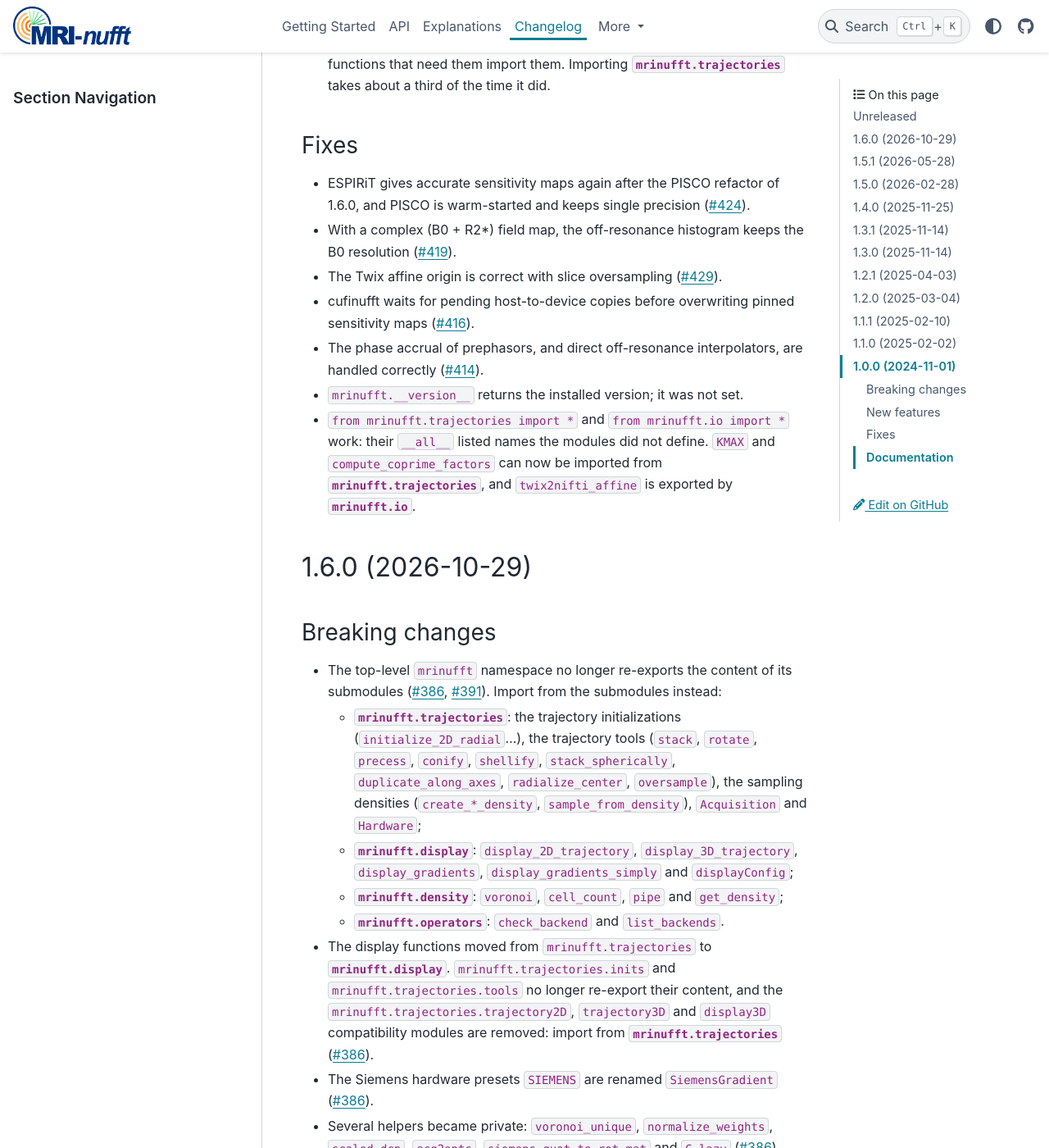
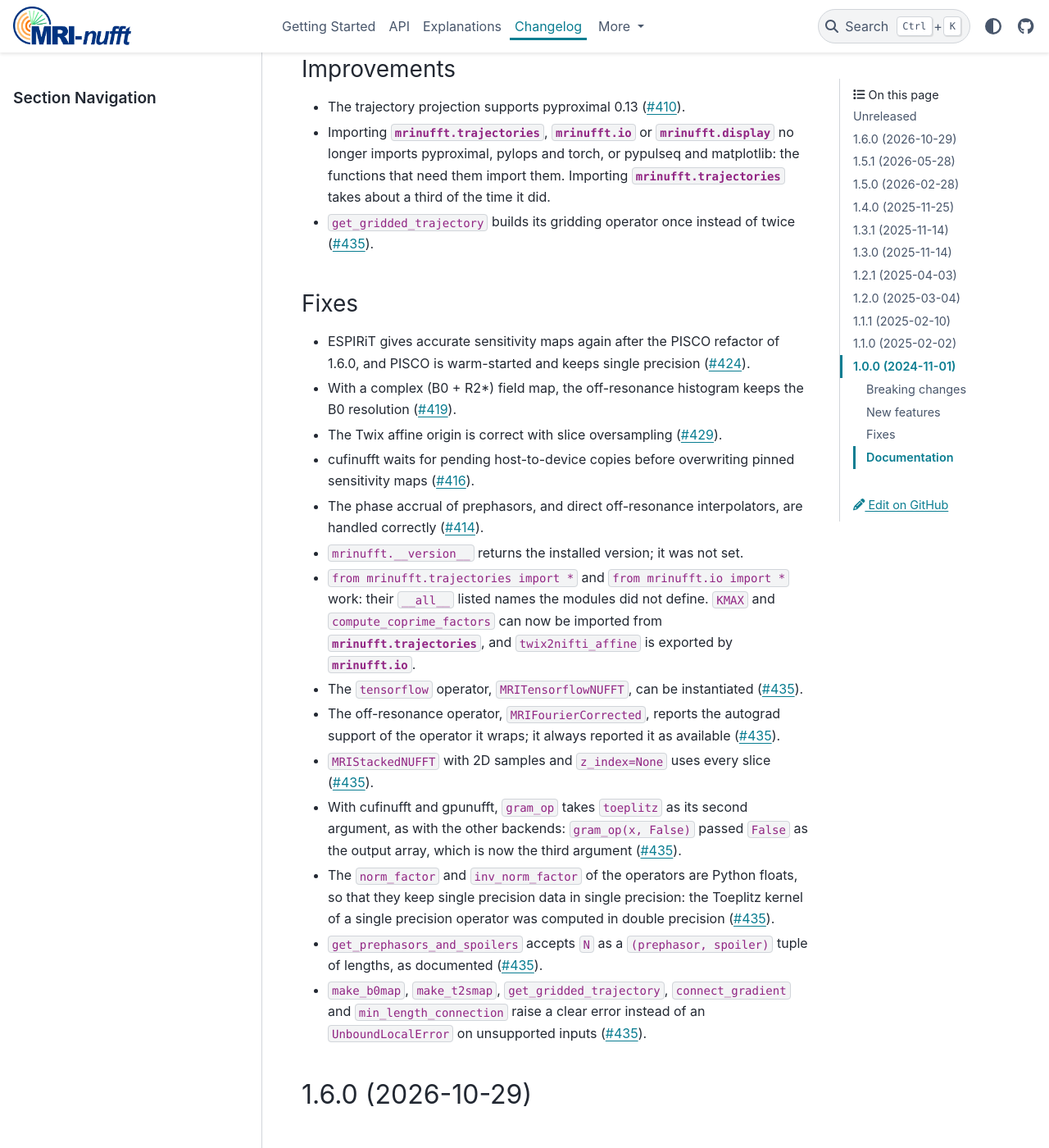
Before and after one commit to mind-inria/mri-nufft, a Sphinx documentation site: the page built from docs/changelog.rst, in a window 1280 px wide and 1400 px high, scrolled down 1621 px. Shown: the whole window at 82% size. Built offline with Sphinx 7.4.7 and the PyData theme 0.15.4, drawn with Linux system fonts in a browser that asks for light colours; pages that are not in the unit, such as notebooks, are missing from menus; some of the changed text lies outside the part shown.

Commit message:
docs: add the typing changes and fixes to the changelog

```diff
--- a/docs/changelog.rst
+++ b/docs/changelog.rst
@@ -52,6 +52,11 @@ New features
 - ``write_trajectory(pad_to_multiple_of_4=True)`` pads the gradient waveforms to a
   multiple of four samples (:gh:`423`).
 - The API stability and deprecation policy, and this changelog.
+- The package ships its type annotations (``py.typed``). The ``op``, ``adj_op``,
+  ``gram_op``, ``data_consistency`` and ``pinv_solver`` methods of the operators
+  return the array library they are given (NumPy or PyTorch), and ``get_density``,
+  ``get_smaps``, ``get_optimizer`` and ``get_orc_factorization`` return functions
+  typed with the signature shared by their methods (:gh:`435`).
 
 Improvements
 ^^^^^^^^^^^^
@@ -61,6 +66,8 @@ Improvements
   :mod:`mrinufft.display` no longer imports pyproximal, pylops and torch, or
   pypulseq and matplotlib: the functions that need them import them. Importing
   :mod:`mrinufft.trajectories` takes about a third of the time it did.
+- ``get_gridded_trajectory`` builds its gridding operator once instead of twice
+  (:gh:`435`).
 
 Fixes
 ^^^^^
@@ -80,6 +87,24 @@ Fixes
   ``compute_coprime_factors`` can now be imported from
   :mod:`mrinufft.trajectories`, and ``twix2nifti_affine`` is exported by
   :mod:`mrinufft.io`.
+- The ``tensorflow`` operator, ``MRITensorflowNUFFT``, can be instantiated
+  (:gh:`435`).
+- The off-resonance operator, ``MRIFourierCorrected``, reports the autograd
+  support of the operator it wraps; it always reported it as available
+  (:gh:`435`).
+- ``MRIStackedNUFFT`` with 2D samples and ``z_index=None`` uses every slice
+  (:gh:`435`).
+- With cufinufft and gpunufft, ``gram_op`` takes ``toeplitz`` as its second
+  argument, as with the other backends: ``gram_op(x, False)`` passed ``False`` as
+  the output array, which is now the third argument (:gh:`435`).
+- The ``norm_factor`` and ``inv_norm_factor`` of the operators are Python floats,
+  so that they keep single precision data in single precision: the Toeplitz kernel
+  of a single precision operator was computed in double precision (:gh:`435`).
+- ``get_prephasors_and_spoilers`` accepts ``N`` as a ``(prephasor, spoiler)``
+  tuple of lengths, as documented (:gh:`435`).
+- ``make_b0map``, ``make_t2smap``, ``get_gridded_trajectory``,
+  ``connect_gradient`` and ``min_length_connection`` raise a clear error instead
+  of an ``UnboundLocalError`` on unsupported inputs (:gh:`435`).
 
 1.6.0 (2026-10-29)
 ------------------
```
